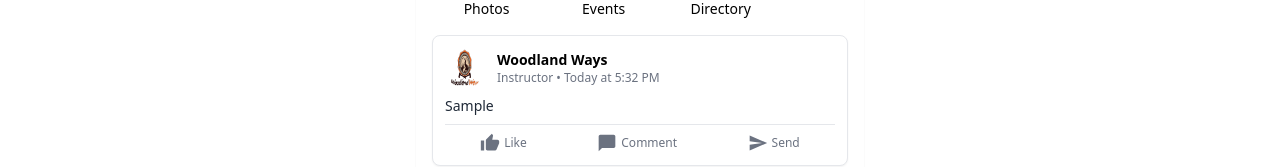
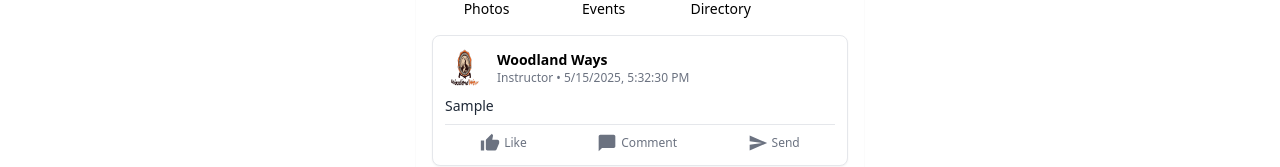
Before and after one commit to BUSHBOI95/Woodland-Ways-Portal-, a React (Vite) app: page / in a window 1280 px wide. Both pictures are taken after typing "Sample" into the empty fields and a click on the button "Post". Shown: the part 317-484 px from the top of the page. Built offline with nearby package versions, Linux system fonts and the light colour scheme.

Commit message:
Update Home.jsx

```diff
--- a/src/pages/Home.jsx
+++ b/src/pages/Home.jsx
@@ -1,5 +1,4 @@
 import React, { useState, useEffect } from "react";
-import moment from "moment";
 import Icon from "../../Icon.png";
 import { NavLink } from "react-router-dom";
 import {
@@ -36,21 +35,12 @@ const Home = () => {
       const newPost = {
         id: Date.now(),
         text: postText,
-        timestamp: new Date().toISOString(),
+        timestamp: new Date().toLocaleString(),
       };
       const updatedPosts = [newPost, ...posts];
       setPosts(updatedPosts);
       setPostText("");
     }
-  };
-
-  const formatTimestamp = (timestamp) => {
-    return moment(timestamp).calendar(null, {
-      sameDay: "[Today at] h:mm A",
-      lastDay: "[Yesterday at] h:mm A",
-      lastWeek: "dddd [at] h:mm A",
-      sameElse: "MMM D [at] h:mm A",
-    });
   };
 
   return (
@@ -114,9 +104,7 @@ const Home = () => {
                 />
                 <div>
                   <p className="font-semibold text-sm">Woodland Ways</p>
-                  <p className="text-xs text-gray-500">
-                    Instructor • {formatTimestamp(post.timestamp)}
-                  </p>
+                  <p className="text-xs text-gray-500">Instructor • {post.timestamp}</p>
                 </div>
               </div>
               <p className="text-sm text-gray-800 mb-2">{post.text}</p>
```
